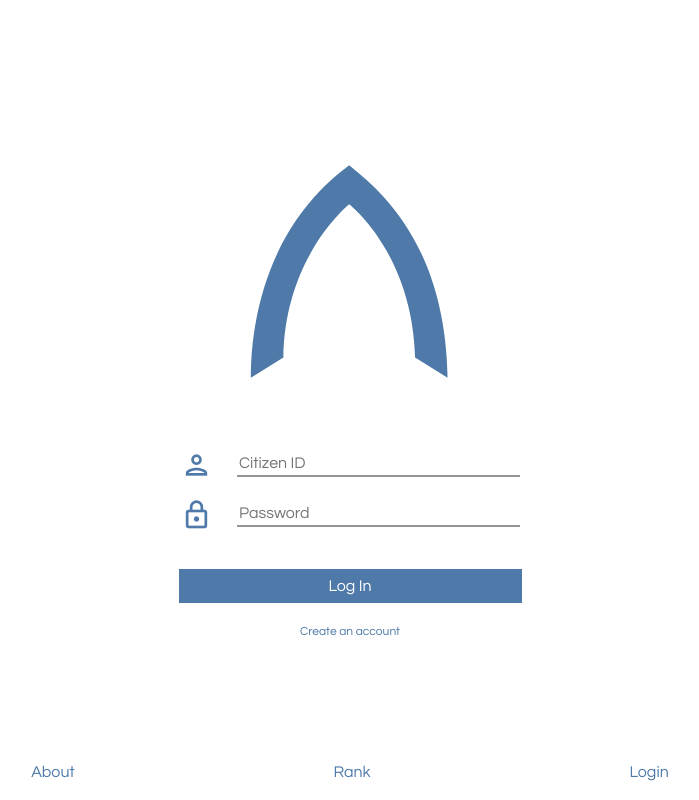
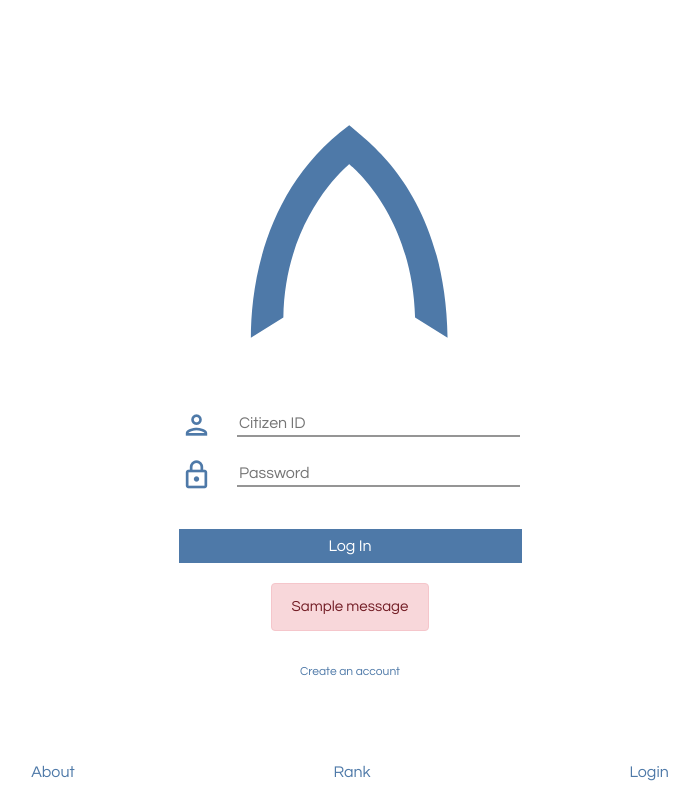
Before and after one commit to blaiddyd/arch-rank, a Flask app: page /login in a window 1280 px wide. Shown: the whole page, without its empty margins (290-989 px from the left). Run offline with Flask 2, Linux system fonts and the light colour scheme; tables that the repository leaves empty hold one stand-in row (values such as "Sample post"); one stand-in notice (Sample message) is shown; some libraries are stand-ins or nearby versions.

Commit message:
Update html

```diff
--- a/app/templates/login.html
+++ b/app/templates/login.html
@@ -13,6 +13,15 @@
             </div>
                 {{ form.submit() }}
         </form>
+        {% with messages = get_flashed_messages() %}
+        {% if messages %}
+        <ul class="errors">
+            {% for message in messages %}
+            <li class="error-flash alert alert-danger">{{ message }}</li>
+            {% endfor %}
+        </ul>
+        {% endif %}
+        {% endwith %}
         <a id="undertext" href="{{ url_for('register')}}">Create an account</a>
     <script>
         $(document).ready(function() {
--- a/app/templates/profile.html
+++ b/app/templates/profile.html
@@ -6,7 +6,6 @@
 
 {% block content %}
      <div class="profilebox">
-          <p>Profile page</p>
           <img id="profile_pic" src="{{ citizen.profile_image }}">
           <!-- <button onclick="request_random_img()">Random</button> -->
      </div>
--- a/app/templates/rank.html
+++ b/app/templates/rank.html
@@ -1,7 +1,6 @@
 {% extends "sidebar-base.html" %}
 
 {% block content %}
-     <p>Rank page</p>
      Highligted citizens
      <ul>
           {% for top in tops %}
--- a/app/templates/sidebar-base.html
+++ b/app/templates/sidebar-base.html
@@ -8,6 +8,9 @@
     <div class="grid-container">
         <div class="menu-icon">
                 <img id="menu-open-icon" class="drawer-icon icon" src="{{ url_for('static', filename='assets/menuicon.svg') }}">
+        </div>
+        <div class="title">
+            <p>{{ title }}</p>
         </div>
         <aside class="sidenav">
             <div class="sidenav-close-icon">
```
